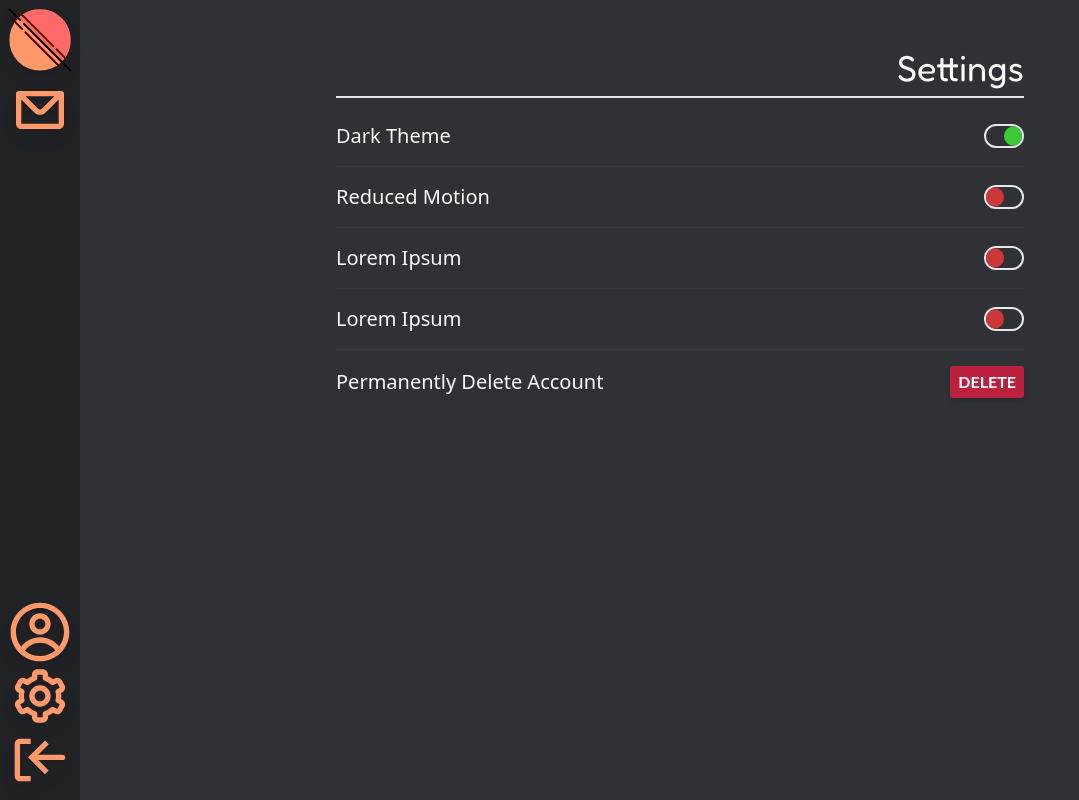
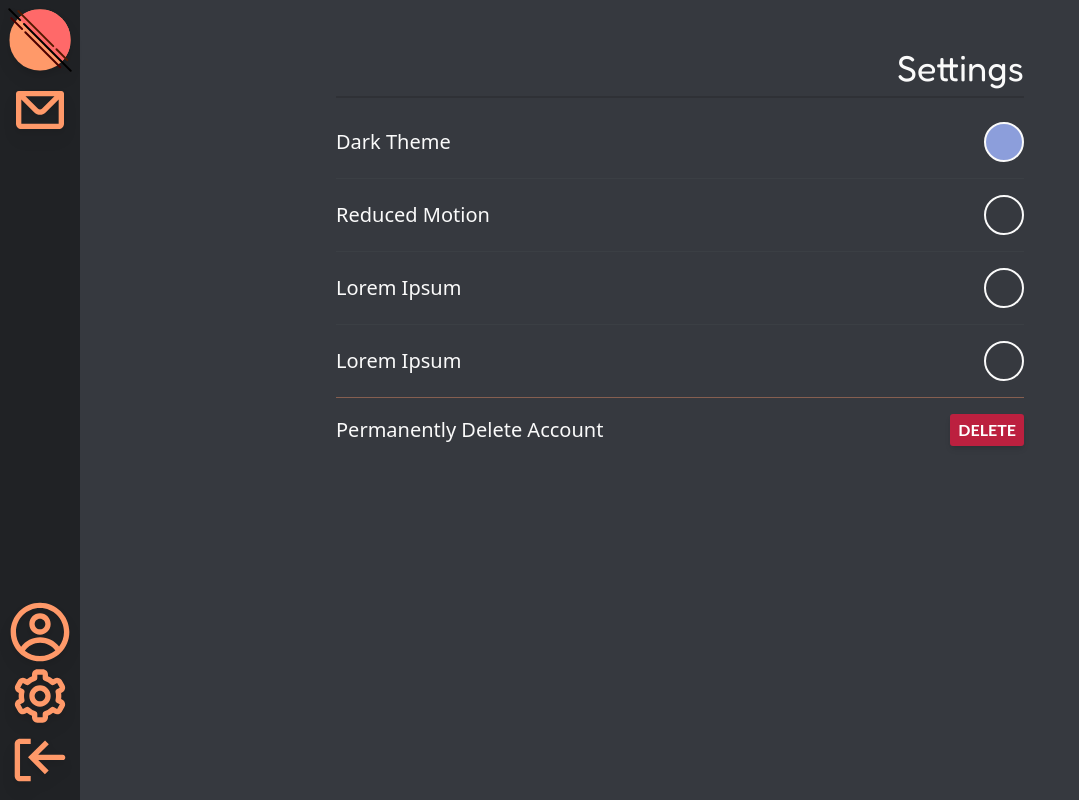
Before and after one commit to TheSheefooProject/frontend, a Next.js app: page /settings in a window 1280 px wide. Shown: the whole page, without its empty margins (0-1079 px from the left). Built offline with nearby package versions, Linux system fonts and the light colour scheme.

Commit message:
~ Switch style changes

```diff
--- a/components/common/Switch/Switch.tsx
+++ b/components/common/Switch/Switch.tsx
@@ -36,7 +36,7 @@ const Switch = (props: {
       ></input>
       <label
         htmlFor={name}
-        className={`${styles.label}` + ' border-2 border-primary'}
+        className={`${styles.label}` + ' border-2 border-text_1'}
       ></label>
     </div>
   )
--- a/components/common/Switch/switch.module.scss
+++ b/components/common/Switch/switch.module.scss
@@ -1,5 +1,5 @@
 .switch {
-  height: 24px;
+  height: 40px;
   border-radius: 50px;
 
   position: relative;
@@ -16,7 +16,7 @@
 
 .label {
   width: 40px;
-  height: 24px;
+  height: 40px;
 
   background: transparent;
   display: inline-block;
@@ -31,23 +31,17 @@
     position: absolute;
     display: block;
     transition: all 0.2s ease;
-    width: 20px;
-    height: 20px;
+    width: 0px;
+    height: 0px;
+
+    background: var(--color-back-1);
 
     top: 0px;
-    left: -2px;
+    left: 0px;
     border-radius: 100%;
-    border: 10px solid rgb(204, 55, 55);
-    background: rgb(204, 55, 55);
     transition: 0.3s ease;
   }
 }
 .checkbox:checked + label {
-  &:before {
-    content: '';
-    position: absolute;
-    transform: translateX(20px);
-    background: rgb(55, 204, 55);
-    border-color: rgb(55, 204, 55);
-  }
+  background: rgb(140, 158, 219);
 }
--- a/pages/index.tsx
+++ b/pages/index.tsx
@@ -13,7 +13,7 @@ const Home: NextPage = () => {
       <div className="relative mx-2 my-2 mt-12 flex w-[100%] flex-col rounded-md bg-back_3 md:mx-4 md:my-4">
         <div className="flex-1"></div>
 
-        <input className="relative mx-2 mb-2 rounded-md bg-back_4 px-3 py-2 focus:outline-none focus:ring focus:ring-red-600"></input>
+        <input className="relative mx-2 mb-2 rounded-md bg-back_4 px-3 py-2 focus:outline-none focus:ring focus:ring-back_2"></input>
       </div>
     </main>
   )
--- a/pages/settings.tsx
+++ b/pages/settings.tsx
@@ -15,12 +15,12 @@ const SettingsPage = (props: { is_dark: boolean; setDark: Function }) => {
   const { is_dark = false, setDark = null, ...restProps } = props
 
   return (
-    <main className="md:[5vw] static min-h-screen w-[100%] min-w-[320px] overflow-x-hidden bg-back_2 px-10 pt-12 md:px-[20vw] ">
+    <main className="md:[5vw] static min-h-screen w-[100%] min-w-[320px] overflow-x-hidden bg-back_3 px-10 pt-12 md:px-[20vw] ">
       <Head>
         <title>Sheefoo | Dev Page</title>
       </Head>
 
-      <h1 className=" border-secondary border-b-2 pb-2 text-right font-heading text-4xl text-text_1">
+      <h1 className=" border-b-2 border-back_2 pb-2 text-right font-heading text-4xl text-text_1">
         Settings
       </h1>
       <br />
@@ -62,7 +62,7 @@ const SettingsPage = (props: { is_dark: boolean; setDark: Function }) => {
         </div>
 
         {/* Divider */}
-        <span className="relative bottom-0 my-4 h-[1px] w-auto bg-back_4 opacity-20 "></span>
+        <span className="relative bottom-0 my-4 h-[1px] w-auto bg-accent_1 opacity-40 "></span>
         {/* Delete Account Button */}
         <div className="flex flex-row items-center justify-between">
           <h2 className="text-xl ">Permanently Delete Account</h2>
```
